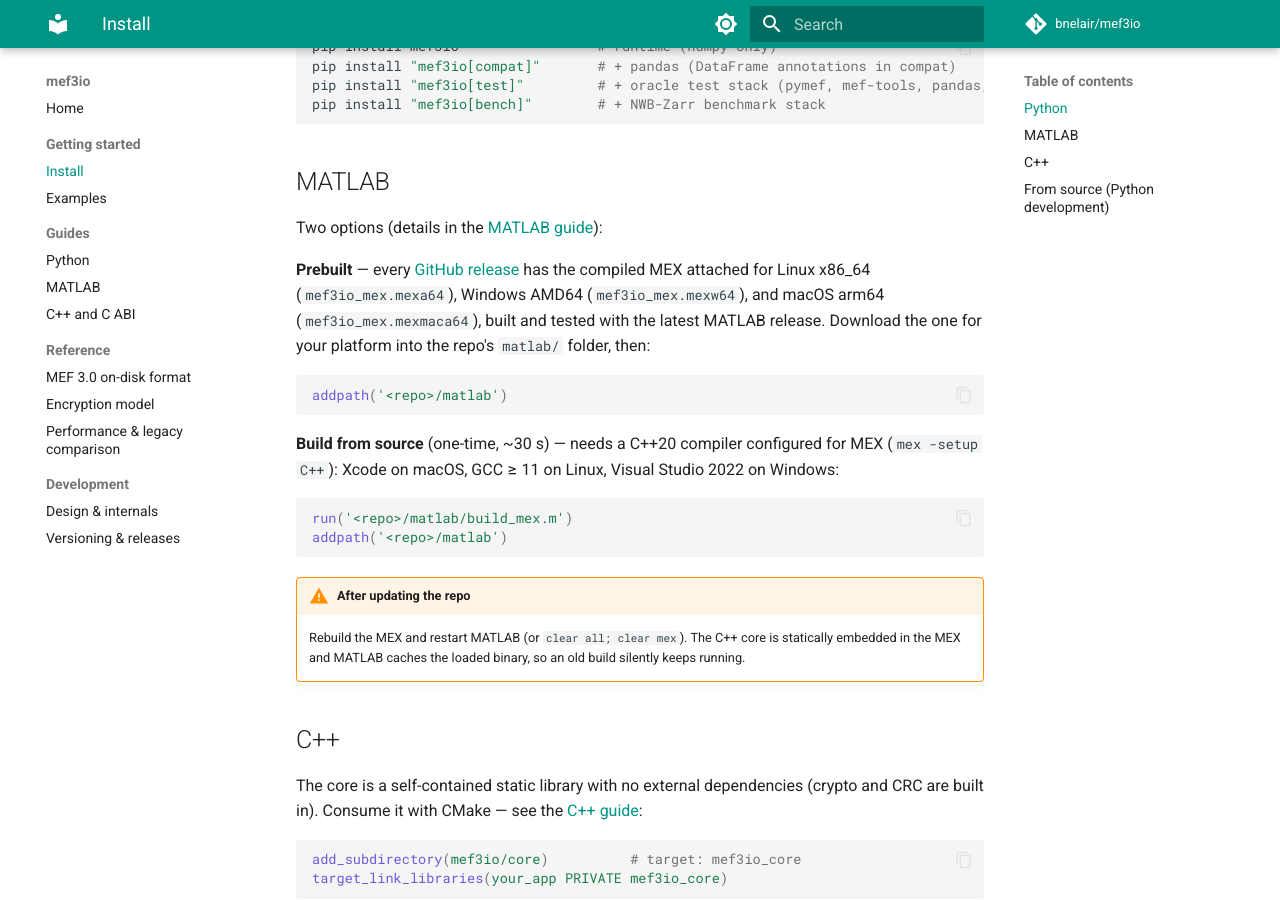
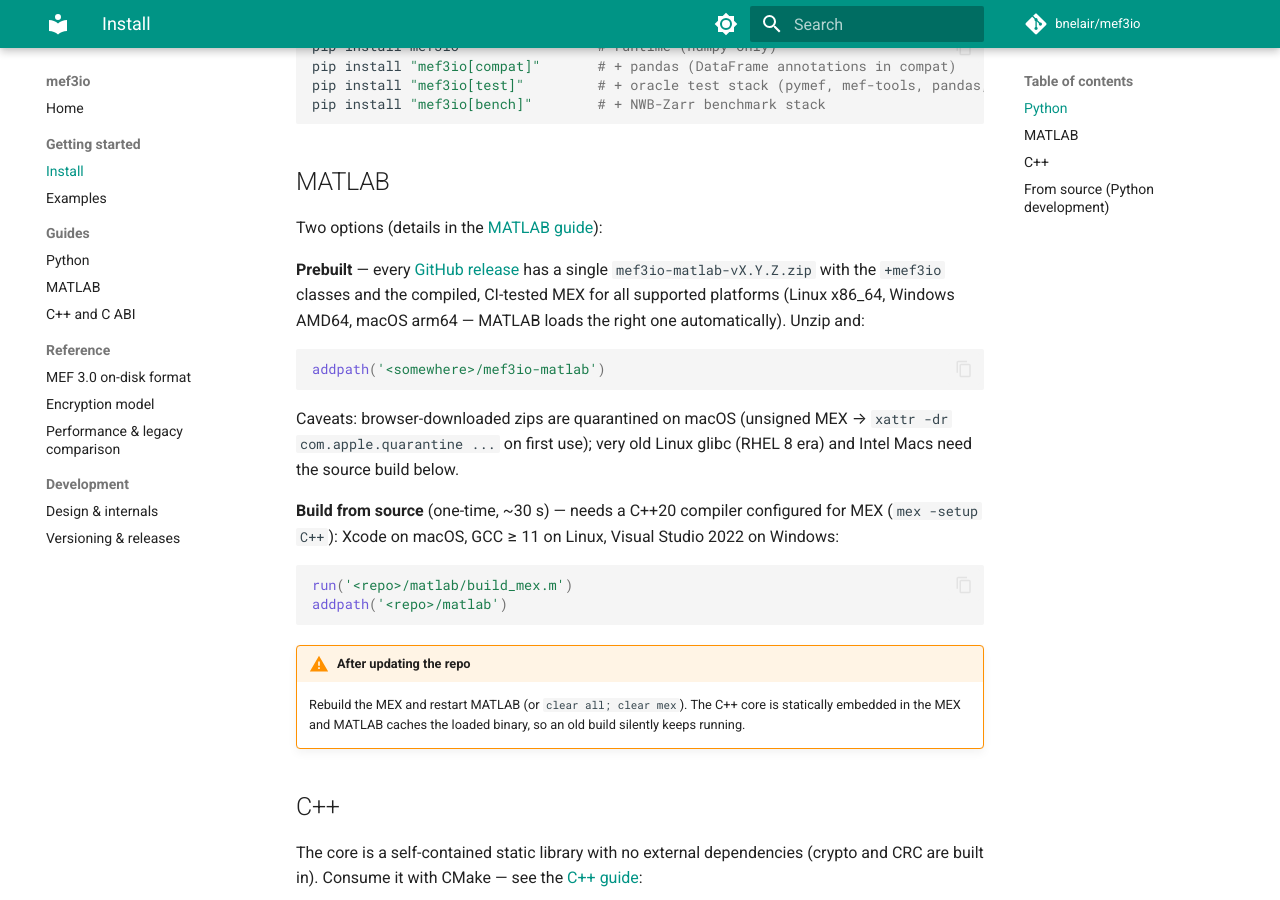
Before and after one commit to bnelair/mef3io, an MkDocs documentation site: the page built from docs/install.md, in a window 1280 px wide and 900 px high, scrolled down 362 px. Built offline with MkDocs 1.6.1 and Material for MkDocs 9.7.7, drawn with Linux system fonts in a browser that asks for light colours; comment, search, counter and statistics services are not loaded.

Commit message:
Release: ship a single MATLAB bundle zip instead of loose MEX binaries
New package-matlab job assembles mef3io-matlab-vX.Y.Z.zip — the
+mef3io classes, test/benchmark scripts, README, and the CI-tested MEX
binaries for all three platforms in one ready-to-addpath folder (the
binaries coexist; MATLAB loads the extension matching the running
platform). The GitHub release now attaches this bundle. Docs updated
everywhere, including the prebuilt-binary caveats: macOS Gatekeeper
quarantine on browser downloads, old-Linux glibc floor (built on
Ubuntu 24.04), and no Intel-Mac binary (source build for both).

Co-Authored-By: Claude Fable 5 <noreply@anthropic.com>

````diff
--- a/docs/install.md
+++ b/docs/install.md
@@ -20,14 +20,17 @@ pip install "mef3io[bench]"        # + NWB-Zarr benchmark stack
 Two options (details in the [MATLAB guide](matlab.md)):
 
 **Prebuilt** — every [GitHub release](https://github.com/bnelair/mef3io/releases)
-has the compiled MEX attached for Linux x86_64 (`mef3io_mex.mexa64`), Windows
-AMD64 (`mef3io_mex.mexw64`), and macOS arm64 (`mef3io_mex.mexmaca64`), built
-and tested with the latest MATLAB release. Download the one for your platform
-into the repo's `matlab/` folder, then:
+has a single `mef3io-matlab-vX.Y.Z.zip` with the `+mef3io` classes and the
+compiled, CI-tested MEX for all supported platforms (Linux x86_64, Windows
+AMD64, macOS arm64 — MATLAB loads the right one automatically). Unzip and:
 
 ```matlab
-addpath('<repo>/matlab')
+addpath('<somewhere>/mef3io-matlab')
 ```
+
+Caveats: browser-downloaded zips are quarantined on macOS (unsigned MEX →
+`xattr -dr com.apple.quarantine ...` on first use); very old Linux glibc
+(RHEL 8 era) and Intel Macs need the source build below.
 
 **Build from source** (one-time, ~30 s) — needs a C++20 compiler configured
 for MEX (`mex -setup C++`): Xcode on macOS, GCC ≥ 11 on Linux, Visual Studio
````
Also changed, not shown: README.md (+4 -4 lines), docs/matlab.md (+5 -4 lines), docs/releasing.md (+3 -2 lines), matlab/README.md (+21 -5 lines), 1 other file.
